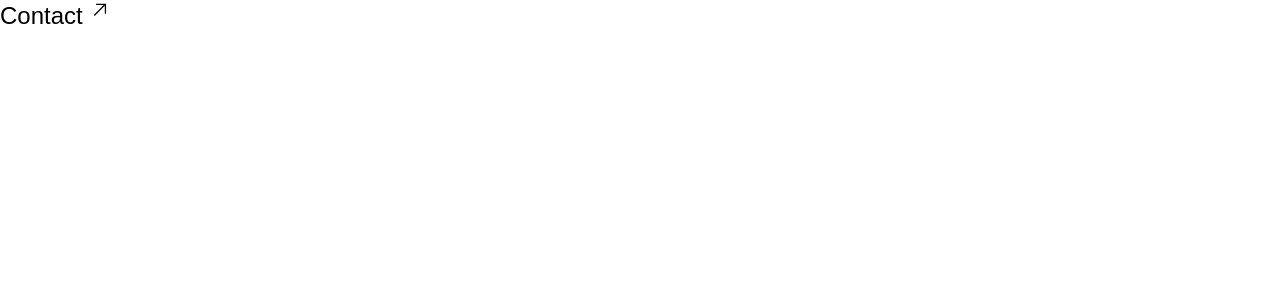
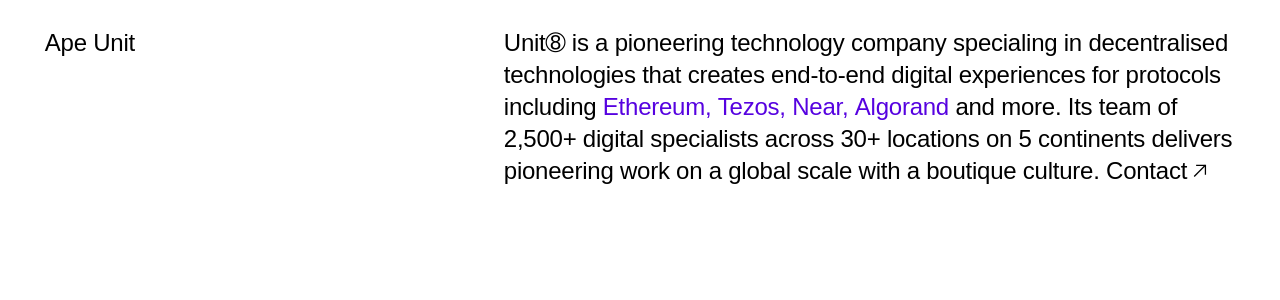
Before and after one commit to TheGymRwanda/unit8-maroon, a Next.js app: page / in a window 1280 px wide. Shown: the top 300 px of the page. Built offline with nearby package versions, Linux system fonts and the light colour scheme.

Commit message:
Feat: Import the Link component in the Header

```diff
--- a/components/layout/Header.jsx
+++ b/components/layout/Header.jsx
@@ -0,0 +1,69 @@
+import Svg from "../ui/Svg";
+import Link from "../ui/Link";
+
+export default function Header() {
+  return (
+    <header className="lg:max-w-359.5 mx-auto flex justify-center font-Neufile text-xl font-normal leading-7 tracking-spacing-sm md:text-2xl md:leading-8 md:tracking-spacing-md">
+      <section className="mt-6.75 w-10.5/12 md:w-11.8/12 lg:w-7/12">
+        <div className="justify-between lg:flex">
+          <h1 className="mb-4.485">Ape Unit</h1>
+          <p className="hidden md:block lg:w-[61.44%]">
+            Unit➇ is a pioneering technology company specialing in decentralised
+            technologies that creates end-to-end digital experiences for
+            protocols including{" "}
+            <span className="hidden text-primary-purple md:inline-block">
+              Ethereum,
+            </span>{" "}
+            <span className="hidden text-primary-purple md:inline-block">
+              Tezos,
+            </span>{" "}
+            <span className="hidden text-primary-purple md:inline-block">
+              Near,
+            </span>{" "}
+            <span className="hidden text-primary-purple md:inline-block">
+              Algorand
+            </span>{" "}
+            and more. Its team of 2,500+ digital specialists across 30+
+            locations on 5 continents delivers pioneering work on a global scale
+            with a boutique culture.{" "}
+            <span className="hidden md:inline-block">
+              <Link
+                text={"Contact"}
+                arrow={<Svg />}
+                style="tablet:hidden desktop:flex"
+              />
+            </span>
+          </p>
+          <p className="md:hidden">
+            Unit➇ is a pioneering technology and marketing services company that
+            creates end-to-end digital experiences for brands such as{" "}
+            <span className="inline-block text-primary-purple md:hidden">
+              Google,{" "}
+            </span>{" "}
+            <span className="inline-block text-primary-purple md:hidden">
+              philips,{" "}
+            </span>
+            <span className="inline-block text-primary-purple md:hidden">
+              Audi,
+            </span>{" "}
+            <span className="inline-block text-primary-purple md:hidden">
+              Twitch,
+            </span>{" "}
+            <span className="inline-block text-primary-purple md:hidden">
+              Patagonia,
+            </span>{" "}
+            <span className="inline-block text-primary-purple md:hidden">
+              eBay
+            </span>{" "}
+            and more. Its team of 2,500+ digital specialists across 30+
+            locations on 5 continents delivers pioneering work on a global scale
+            with a boutique culture.
+            <span className="inline-block md:hidden">
+              <Link text={"Contact"} arrow={<Svg />} />
+            </span>
+          </p>
+        </div>
+      </section>
+    </header>
+  );
+}
--- a/pages/index.js
+++ b/pages/index.js
@@ -1,14 +1,8 @@
-import Link from "../components/ui/Link";
-import Svg from "../components/ui/Svg";
+import Header from "../components/layout/Header";
 export default function Home() {
   return (
     <body>
-      <Link
-        text={"Contact"}
-        textStyle=""
-        arrow={<Svg />}
-        imageWrapperStyle="absolute -top-0.5"
-      />
+      <Header/>
     </body>
   );
 }
--- a/tailwind.config.js
+++ b/tailwind.config.js
@@ -6,6 +6,17 @@
   ],
   theme: {
     extend: {
+      screens: {
+        'ipad': '390px',
+        // => @media (min-width: 390px) { ... }
+
+        'tablet': '834px',
+        // => @media (min-width: 834px) { ... }
+
+        'desktop': '1024px',
+        // => @media (min-width: 1440px) { ... }
+
+      },
       colors:{
         "primary-purple" : "#5602E0",
         "dark-grey" : "#9A9A9A",
@@ -36,8 +47,22 @@
         "24.5" : "6.1513rem", //98.4208px
         '0.75': '0.188rem', //3px
       },
+      height: {
+        '2.59': '0.647rem', //10.36px
+      },
       width:{
         '2.715': '0.679rem', //10.86px
+        '7/12': '61,44%',
+        "11.5/12" : "91%",   // width on desktop
+        "11.8/12" : "93%",   //width on tablet
+        "10.5/12" : "90%"    //width on mobile
+      },
+      maxWidth: {
+        '359.5': '89.875rem', //1440 px
+      },
+      margin: {
+        '4.485': '1.121rem', //17.94px
+        '6.75': '1.688rem', //27px
         "fit":"fit-content",
         "11.5/12" : "91%",      // width on desktop
         "11.8/12" : "93%",      //width on tablet
```
